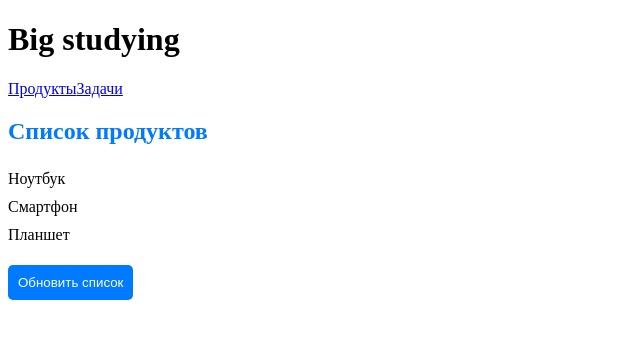
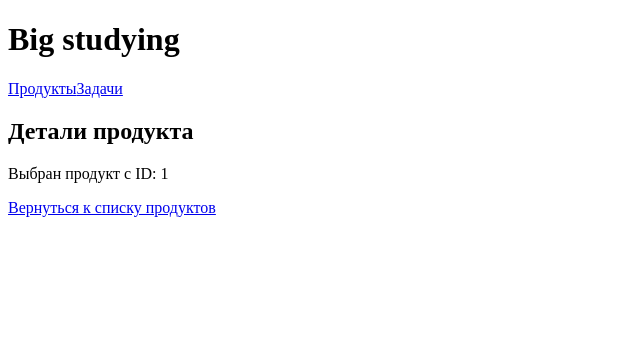
Before and after one commit to IgorTaranenko/big_studing, an Angular app: page /products/1 in a window 1280 px wide. Before the commit this address led to /products. Shown: the top 338 px of the page, without its empty margins (0-640 px from the left). Built offline with nearby package versions, Linux system fonts and the light colour scheme.

Commit message:
Routing. Using params

```diff
--- a/src/app/app.routes.ts
+++ b/src/app/app.routes.ts
@@ -1,9 +1,11 @@
 import { Routes } from '@angular/router';
 import { ProductListComponent } from './products/product-list/product-list.component';
 import { TodoListComponent } from './todo-list/todo-list/todo-list.component';
+import { ProductDetailComponent } from './products/product-detail/product-detail.component';
 
 export const routes: Routes = [
   {path: 'products', component: ProductListComponent},
+  {path: 'products/:id', component: ProductDetailComponent},
   {path: 'todos', component: TodoListComponent},
   {path: '', redirectTo: '/products', pathMatch: 'full'},
   {path: '**', redirectTo: '/products'}
--- /dev/null
+++ b/src/app/products/product-detail/product-detail.component.html
@@ -0,0 +1,3 @@
+<h2>Детали продукта</h2>
+<p>Выбран продукт с ID: {{ productId }}</p>
+<a routerLink="/products">Вернуться к списку продуктов</a>
--- /dev/null
+++ b/src/app/products/product-detail/product-detail.component.ts
@@ -0,0 +1,15 @@
+import { Component, OnInit } from '@angular/core';
+import { ActivatedRoute } from '@angular/router';
+
+@Component({
+  selector: 'app-product-detail',
+  templateUrl: './product-detail.component.html',
+  styleUrl: './product-detail.component.less'
+})
+export class ProductDetailComponent implements OnInit {
+  productId: string | null = "";
+  constructor(private route: ActivatedRoute) {}
+  ngOnInit() {
+    this.productId = this.route.snapshot.paramMap.get('id');
+  }
+}
--- a/src/app/products/product-list/product-list.component.html
+++ b/src/app/products/product-list/product-list.component.html
@@ -1,5 +1,7 @@
 <h2>Список продуктов</h2>
     <ul>
-      <li *ngFor="let product of products">{{ product }}</li>
+      <li *ngFor="let product of products">
+        <a [routerLink]="['/products', product.id]">{{ product.name }}</a>
+      </li>
     </ul>
 <app-custom-button label="Обновить список" (click)="refreshProducts()"></app-custom-button>
--- a/src/app/products/product-list/product-list.component.ts
+++ b/src/app/products/product-list/product-list.component.ts
@@ -7,7 +7,7 @@ import { ProductService } from "../services/product.service";
   styleUrls: ['./product-list.component.less']
 })
 export class ProductListComponent {
-    products: string[] = [];
+  products: {id: number, name: string}[] = [];
 
   constructor(private productService: ProductService) {}
 
--- a/src/app/products/services/product.service.ts
+++ b/src/app/products/services/product.service.ts
@@ -5,11 +5,15 @@ import { LoggerService } from "../../core/logger.service";
     providedIn: 'root'
 })
 export class ProductService {
-    private products = ['Ноутбук', 'Смартфон', 'Планшет'];
-    constructor(private logger: LoggerService) {}
+  private products = [
+    { id: 1, name: 'Продукт 1' },
+    { id: 2, name: 'Продукт 2' },
+    { id: 3, name: 'Продукт 3' }
+  ];
+  constructor(private logger: LoggerService) {}
 
-    getProducts(): string[] {
-        this.logger.log('Получение списка продуктов');
-        return this.products;
-    }
+  getProducts(): {id: number, name: string}[] {
+    this.logger.log('Получение списка продуктов');
+    return this.products;
+  }
 }
```
Also changed, not shown: src/app/products/products.module.ts (+6 -3 lines), src/app/products/product-detail/product-detail.component.less (added). Lines whose indentation alone changed are shown as unchanged.
